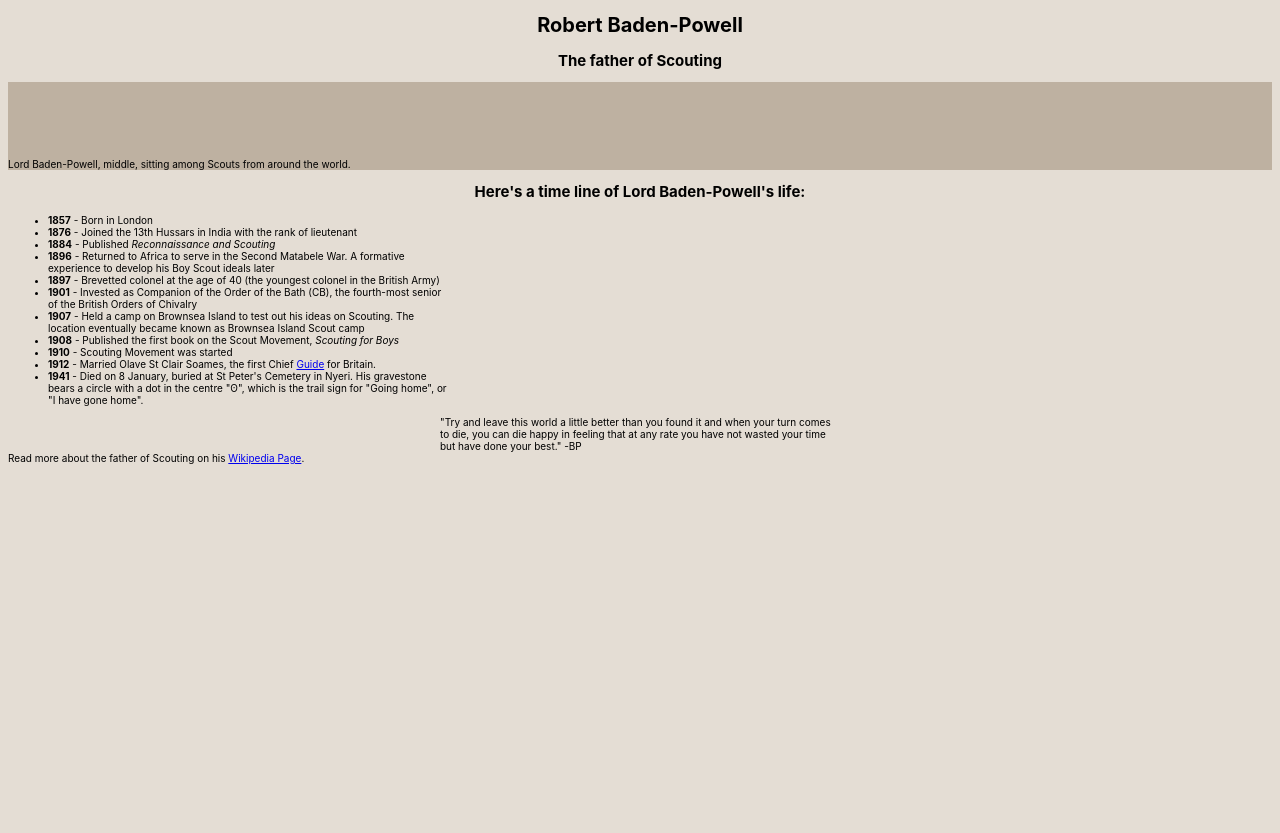
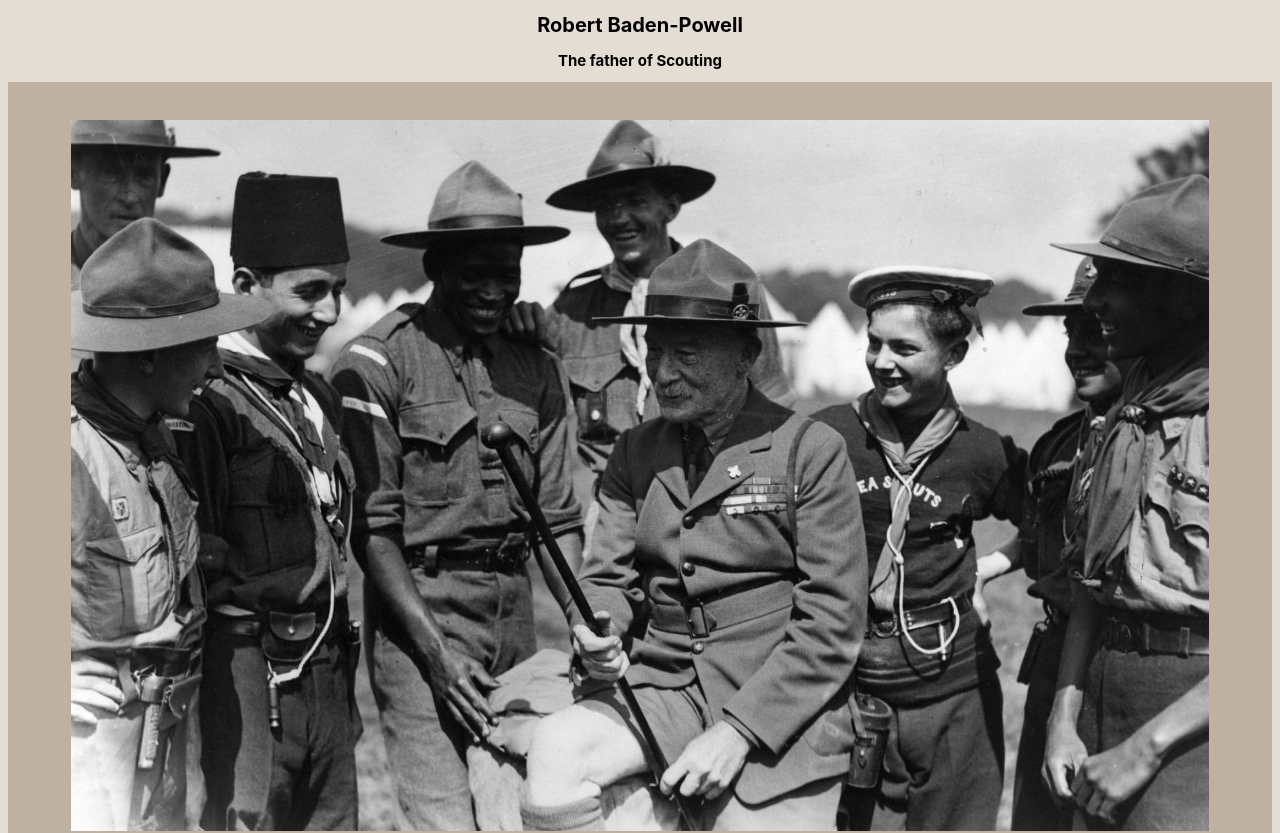
Before and after one commit to melvinkokxw/basic-pages, a plain HTML site: page tribute-page/index.html in a window 1280 px wide. Shown: the top 833 px of the page. Before the commit the page ends 800 px from the top, so only its background shows below. Drawn offline with Linux system fonts and the light colour scheme.

Commit message:
Edited minor mistakes on index.html and added resource header-pic

```diff
--- a/tribute-page/index.html
+++ b/tribute-page/index.html
@@ -3,8 +3,8 @@
 
 <head>
   <meta charset="utf-8">
-  <link rel="stylesheet" href="/css/master.css" type="text/css">
-  <scriptsrc="https: //cdn.freecodecamp.org/testable-projects-fcc/v1/bundle.js">
+  <link rel="stylesheet" href="./css/master.css" type="text/css">
+  <script src="https: //cdn.freecodecamp.org/testable-projects-fcc/v1/bundle.js">
     </script>
     <title>Tribute to BP</title>
 </head>
@@ -16,7 +16,7 @@
   </header>
   <figure id="img-div">
     <img src="./resources/header-pic.jpg" alt="" id="image">
-    <figcaption>Lord Baden-Powell, middle, sitting among Scouts from around the world.</figcaption>
+    <figcaption id="img-caption">Lord Baden-Powell, middle, sitting among Scouts from around the world.</figcaption>
   </figure>
   <article id="tribute-info">
     <h2>Here's a time line of Lord Baden-Powell's life:</h2>
```
Also changed, not shown: tribute-page/resources/header-pic.jpg (added).
